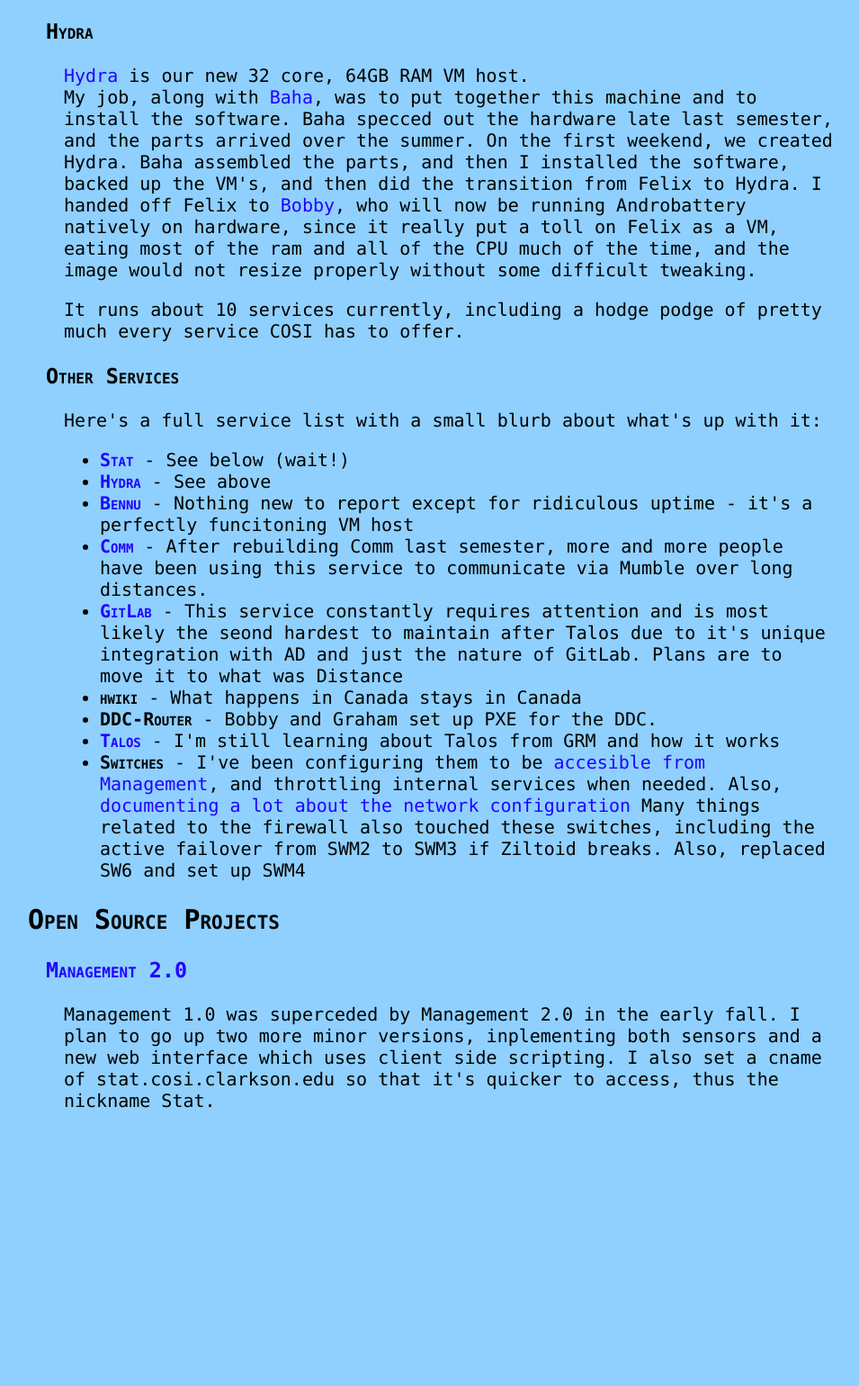
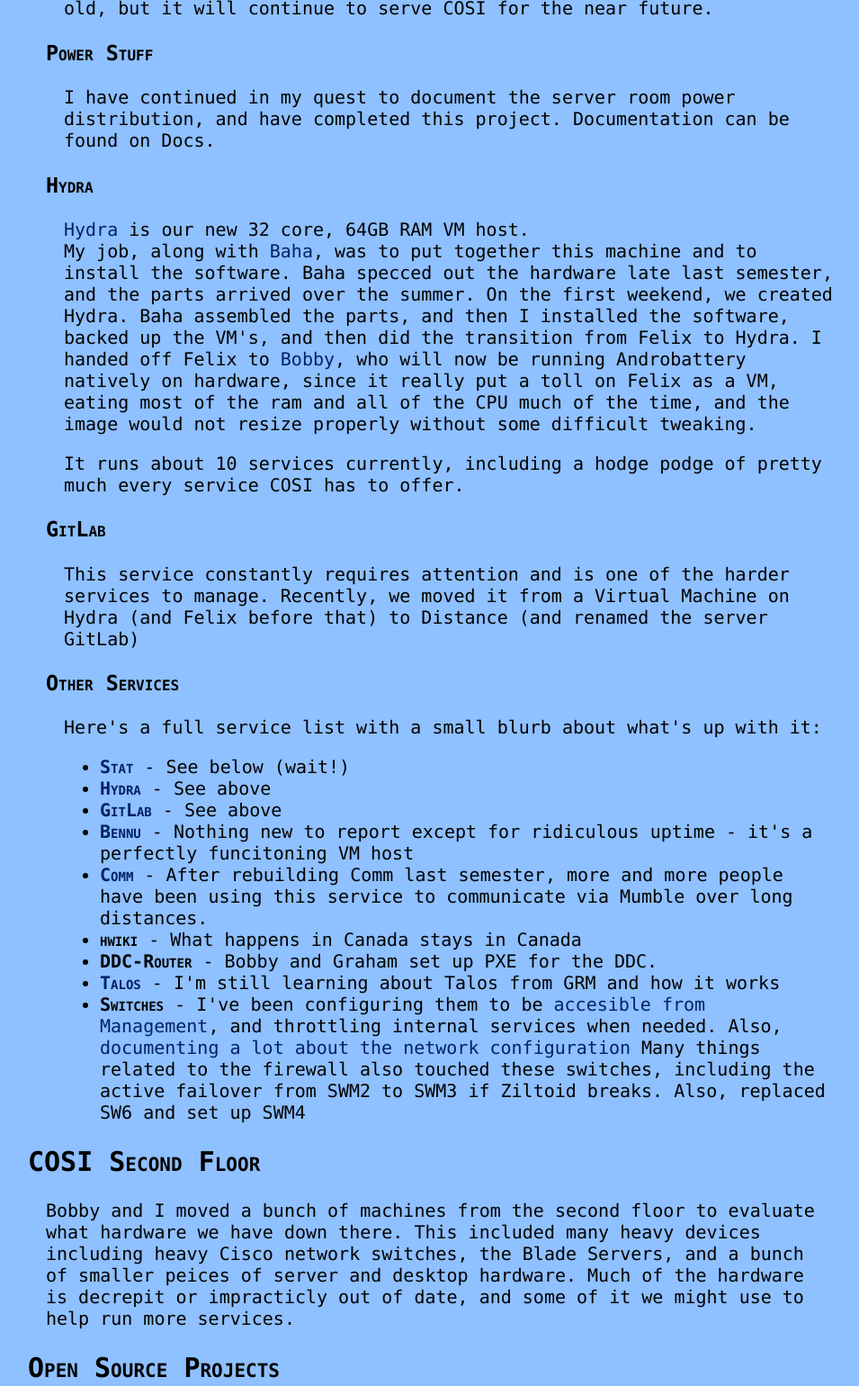
Before and after one commit to jrddunbr/fa16, a plain HTML site: page index.html in a window 1280 px wide. Shown: the part 1257-2797 px from the top of the page at 90% size, without its empty margins (225-1180 px from the left). Before the commit the page ends 2653 px from the top, so only its background shows below. Drawn offline with Linux system fonts and the light colour scheme.

Commit message:
Updated for finals

```diff
--- a/index.html
+++ b/index.html
@@ -2,7 +2,7 @@
 <html>
 <head>
   <title>
-    Jared's Site of Horrors! F'16
+    F'16 - Jared Dunbar
   </title>
   <link rel="stylesheet" type="text/css" href="style.css">
   <meta name=viewport content="width=device-width, initial-scale=1">
@@ -24,16 +24,16 @@
         I've done some mostly basic stuff in COSI.
       </p>
       <p>
-        As always, I help to keep COSI clean. I made sure that the room was spotless when we had our open house in late September. This included leading a team of <a href="http://www.clarkson.edu/projects/cosi/fa2016/students/northug">Graham</a> <!-- ikr? Graham vacumed the ENTIRE floor -->, Hunter, Abby, and myself to clean every inch of COSI, including vacuming the floor, sanitzing all keyboards, mice, and desks, cleaning dust from behind monitors, wiping down Turtlebots, organizing things into cubbies and their respective locations, cleaning around the 3D printer, and wiping down the center table until it shined clean.
+        As always, I help to keep COSI clean. I made sure that the room was spotless when we had our two open houses. This included leading a team of <a href="http://www.clarkson.edu/projects/cosi/fa2016/students/northug">Graham</a> <!-- ikr? Graham vacumed the ENTIRE floor -->, Hunter, Abby, and myself to clean every inch of COSI, including vacuming the floor, sanitzing all keyboards, mice, and desks, cleaning dust from behind monitors, wiping down Turtlebots, organizing things into cubbies and their respective locations, cleaning around the 3D printer, and wiping down the center table until it shined clean.
       </p>
       <p>
         I also help a little with CS141 students when they need help.
       </p>
       <p>
-        I also intend to help with the IgniteCS project that we were just funded <b>$10k</b> from Google!
+        I am helping a bunch with organizing the budget for the igniteCS project from Google, which we were funded $10k. I have also been creating two pieces out of five pieces of the curriculum for the students, related to networking and also a final challenge.
     </div>
     <h2>
-      Server Room
+      Server Room Stuff
     </h2>
     <div class="indent">
       <p>
@@ -57,6 +57,12 @@
         </p>
       </div>
       <h3>
+        Power Stuff
+      </h3>
+      <p class="indent">
+        I have continued in my quest to document the server room power distribution, and have completed this project. Documentation can be found on Docs.
+      </p>
+      <h3>
         Hydra
       </h3>
       <p class="indent">
@@ -66,6 +72,12 @@
       </p>
       <p class="indent">
         It runs about 10 services currently, including a hodge podge of pretty much every service COSI has to offer.
+      </p>
+      <h3>
+        GitLab
+      </h3>
+      <p class="indent">
+        This service constantly requires attention and is one of the harder services to manage. Recently, we moved it from a Virtual Machine on Hydra (and Felix before that) to Distance (and renamed the server GitLab)
       </p>
       <h3>
         Other Services
@@ -81,13 +93,13 @@
           <a class="sc" href="http://docs.cosi.clarkson.edu/wiki/hydra">Hydra</a> - See above
         </li>
         <li>
+          <a class="sc" href="https://gitlab.cosi.clarkson.edu">GitLab</a> - See above
+        </li>
+        <li>
           <a class="sc" href="http://docs.cosi.clarkson.edu/wiki/bennu">Bennu</a> - Nothing new to report except for ridiculous uptime - it's a perfectly funcitoning VM host
         </li>
         <li>
           <a class="sc" href="http://docs.cosi.clarkson.edu/wiki/comm">Comm</a> - After rebuilding Comm last semester, more and more people have been using this service to communicate via Mumble over long distances.
-        </li>
-        <li>
-          <a class="sc" href="https://gitlab.cosi.clarkson.edu">GitLab</a> - This service constantly requires attention and is most likely the seond hardest to maintain after Talos due to it's unique integration with AD and just the nature of GitLab. Plans are to move it to what was Distance
         </li>
         <li>
           <span class="sc">hwiki</span> - What happens in Canada stays in Canada
@@ -102,6 +114,14 @@
           <span class="sc">Switches</span> - I've been configuring them to be <a href="http://stat.cosi.clarkson.edu/cacti">accesible from Management</a>, and throttling internal services when needed. Also, <a href="http://docs.cosi.clarkson.edu/wiki/Network_Setup">documenting a lot about the network configuration</a> Many things related to the firewall also touched these switches, including the active failover from SWM2 to SWM3 if Ziltoid breaks. Also, replaced SW6 and set up SWM4
         </li>
       </ul>
+    </div>
+    <h2>
+      COSI Second Floor
+    </h2>
+    <div class="indent">
+      <p>
+        Bobby and I moved a bunch of machines from the second floor to evaluate what hardware we have down there. This included many heavy devices including heavy Cisco network switches, the Blade Servers, and a bunch of smaller peices of server and desktop hardware. Much of the hardware is decrepit or impracticly out of date, and some of it we might use to help run more services.
+      </p>
     </div>
     <h2>
       Open Source Projects
--- a/style.css
+++ b/style.css
@@ -1,5 +1,5 @@
 body {
-  background-color: #8fd0ff;
+  background-color: #8fc0ff;
   color:black;
   margin-left: 20%;
   margin-right: 10%;
@@ -21,7 +21,7 @@ body {
 
 a, a.hover, a.visited {
   text-decoration: none;
-  color: #2200ff;
+  color: #002266;
 }
 
 h1, h2, h3 {
```
